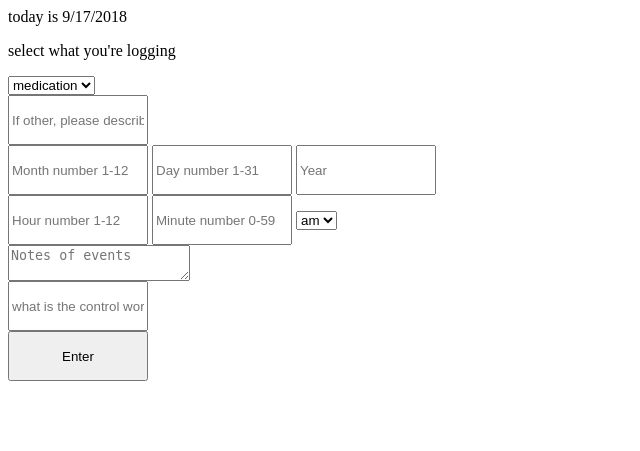
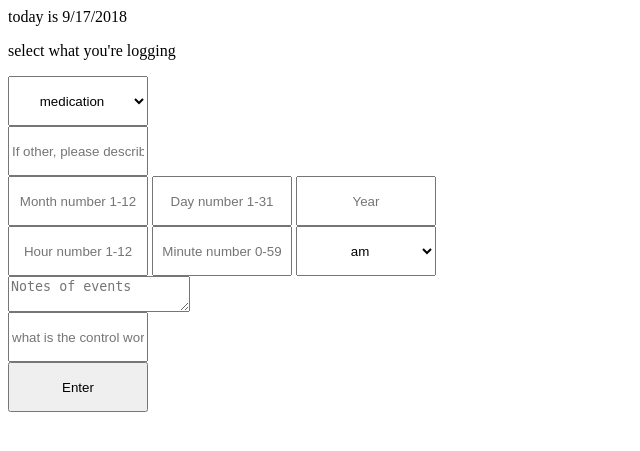
Before and after one commit to cwentworth/cwentworth.github.io, a PHP site: page /lulu-activities/detail.html in a window 1280 px wide. Shown: the top 451 px of the page, without its empty margins (0-640 px from the left). Run offline with PHP 8.4, Linux system fonts and the light colour scheme; some libraries are stand-ins or nearby versions.

Commit message:
changed text alignment within inputs

```diff
--- a/lulu-activities/display.css
+++ b/lulu-activities/display.css
@@ -6,4 +6,11 @@ button {
 input {
   height: 50px;
   width: 140px;
+  text-align:center;
 }
+
+select {
+  height: 50px;
+  width: 140px;
+  text-align:center;
+}
```
